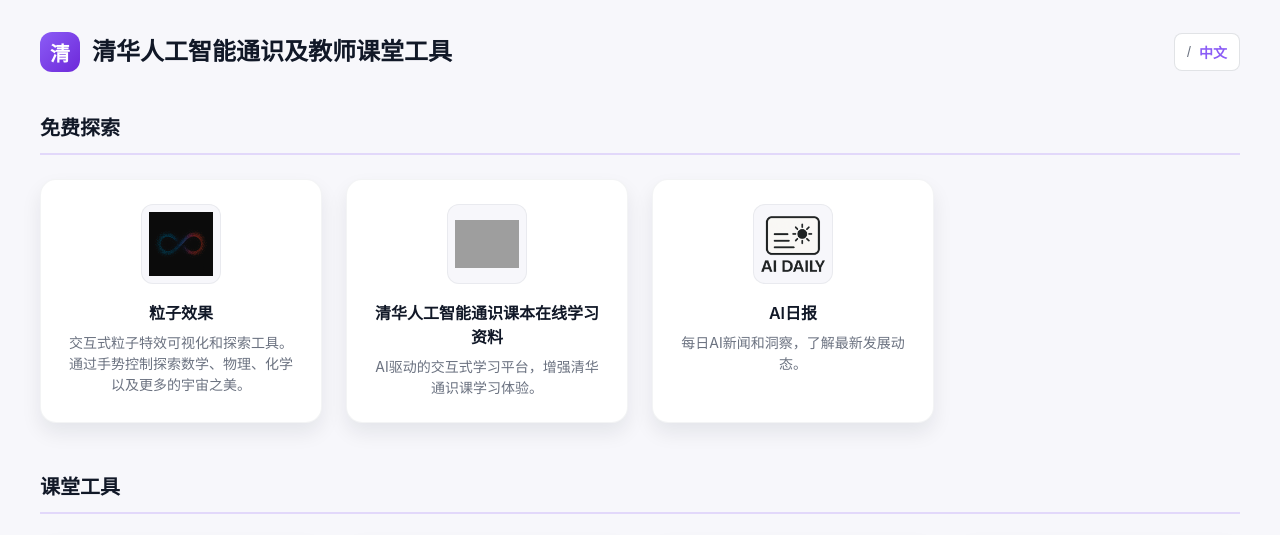
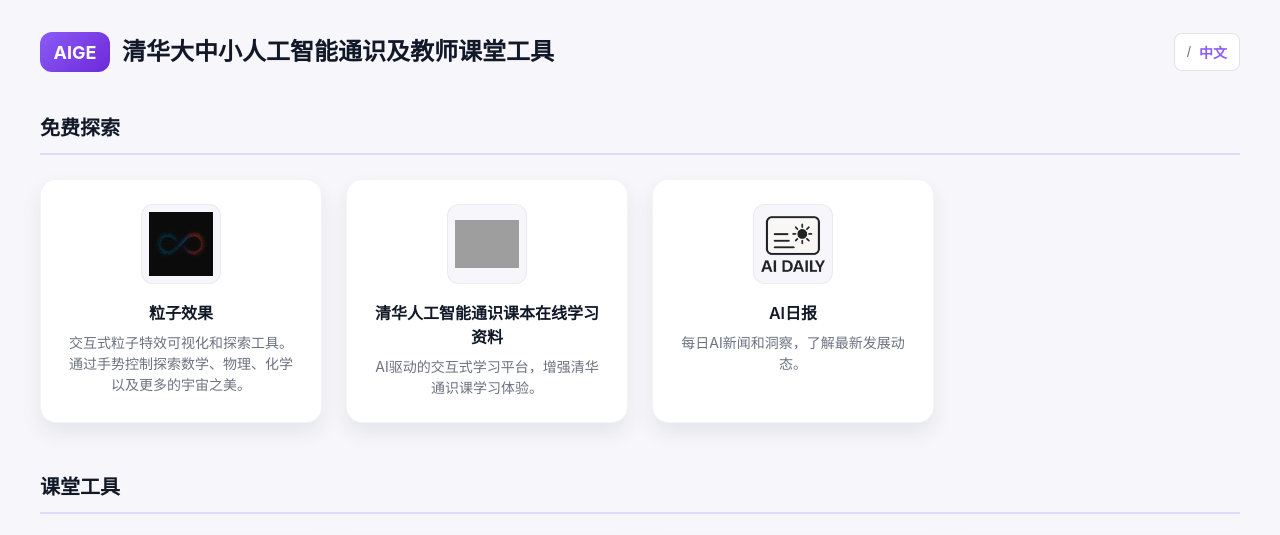
Before and after one commit to YuqingLong18/nexusindex, a website: page index.html in a window 1280 px wide. Shown: the top 535 px of the page. Drawn offline with Linux system fonts and the light colour scheme; grey boxes are pictures that could not be loaded.

Commit message:
slight UI update

```diff
--- a/index.html
+++ b/index.html
@@ -54,7 +54,7 @@
       flex-wrap:wrap;
     }
     .brand{display:flex; align-items:center; gap:12px}
-    .logo{width:40px; height:40px; display:inline-grid; place-items:center; border-radius:12px; background:linear-gradient(135deg, var(--accent), #6d28d9); color:white; font-weight:700; font-size:20px}
+    .logo{width:70px; height:40px; display:inline-grid; place-items:center; border-radius:12px; background:linear-gradient(135deg, var(--accent), #6d28d9); color:white; font-weight:700; font-size:18px}
     .brand h1{font-size:24px; margin:0; font-weight:600; line-height:1.2}
     .muted{color:var(--muted); font-size:14px}
 
@@ -197,10 +197,10 @@
   <div class="wrap">
     <header>
       <div class="brand">
-        <div class="logo" aria-hidden="true">清</div>
+        <div class="logo" aria-hidden="true">AIGE</div>
         <h1>
           <span data-lang="en">Tsinghua AI Literacy Series and Tools</span>
-          <span data-lang="zh">清华人工智能通识及教师课堂工具</span>
+          <span data-lang="zh">清华大中小人工智能通识及教师课堂工具</span>
         </h1>
       </div>
       <button class="lang-toggle" id="langToggle" aria-label="Toggle language">
```
